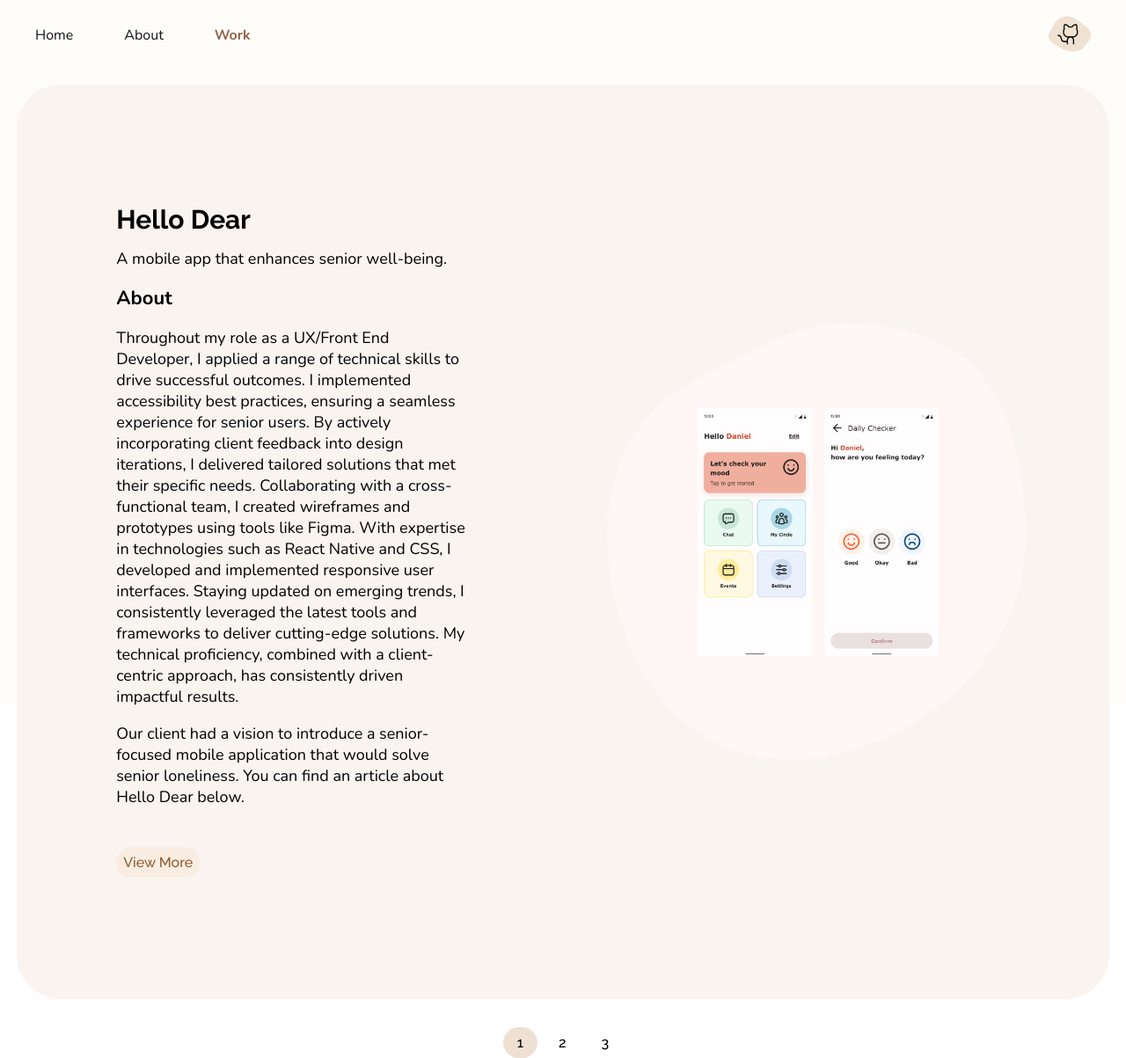
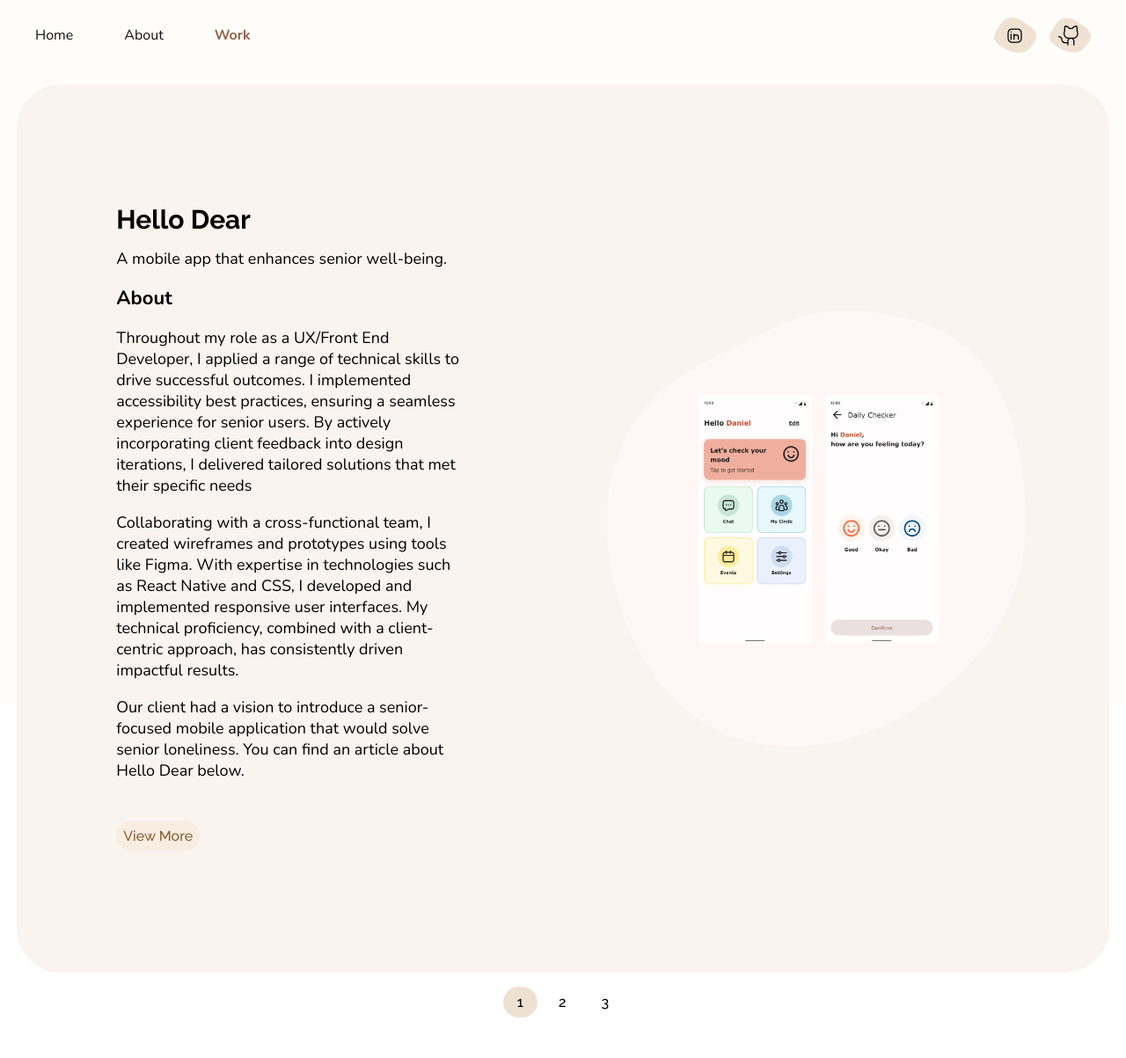
Before and after one commit to nasrafarah328-svg/portfolio, a React (Create React App) app: page /work in a window 1280 px wide. Shown: the whole page at 88% size. After the commit the page ends 1173 px from the top, so only its background shows below. Built offline with nearby package versions, Linux system fonts and the light colour scheme.

Commit message:
updated work page

```diff
--- a/src/components/About.js
+++ b/src/components/About.js
@@ -38,7 +38,7 @@ function About() {
             <span className="selection-text-wrapper-five">
               {" "}
               <a
-                href="https://drive.google.com/file/d/1k74KPqtyPzoX2yJsnWvD-BNBEubpryK4/view?usp=sharing"
+                href="https://drive.google.com/file/d/1EaEutey4NPwl92M7OZsCerBC6HfUaWNZ/view?usp=sharing"
                 target="_blank"
                 rel="noopener noreferrer"
               >
--- a/src/components/Home.js
+++ b/src/components/Home.js
@@ -89,10 +89,9 @@ function Home() {
               <SiCss3 className="skills-icon" />
               <SiJavascript className="skills-icon" />
               <SiReact className="skills-icon" />
-              <SiFirebase className="skills-icon" />
               <SiVisualstudio className="skills-icon" />
               <SiGit className="skills-icon" />
-              <SiNetlify className="skills-icon" />
+
             </p>
           </div>
           <div className="selection-row">
--- a/src/components/NavBar.js
+++ b/src/components/NavBar.js
@@ -51,13 +51,14 @@ function Navbar() {
           Work
         </a>
       </div>
-      <a href="https://github.com/Fara0197"rel="noreferrer" target="_blank">
-        <img
-          className={"selection-github"}
-          src={"Github.svg"}
-          alt=""
-        />
-      </a>
+      <div className="nav-right">
+        <a href="https://github.com/Fara0197" rel="noreferrer" target="_blank">
+          <img className="selection-github" src={"Link.svg"} alt="" />
+        </a>
+        <a href="https://github.com/Fara0197" rel="noreferrer" target="_blank">
+          <img src={"Github.svg"} alt="" />
+        </a>
+      </div>
 
       <div
         className="nav-right"
--- a/src/components/Work.js
+++ b/src/components/Work.js
@@ -8,7 +8,9 @@ const projects = [
     headerQuote: "A mobile app that enhances senior well-being.",
     subTitle: "About",
     description:
-      "Throughout my role as a UX/Front End Developer, I applied a range of technical skills to drive successful outcomes. I implemented accessibility best practices, ensuring a seamless experience for senior users. By actively incorporating client feedback into design iterations, I delivered tailored solutions that met their specific needs. Collaborating with a cross-functional team, I created wireframes and prototypes using tools like Figma. With expertise in technologies such as React Native and CSS, I developed and implemented responsive user interfaces. Staying updated on emerging trends, I consistently leveraged the latest tools and frameworks to deliver cutting-edge solutions. My technical proficiency, combined with a client-centric approach, has consistently driven impactful results.",
+      "Throughout my role as a UX/Front End Developer, I applied a range of technical skills to drive successful outcomes. I implemented accessibility best practices, ensuring a seamless experience for senior users. By actively incorporating client feedback into design iterations, I delivered tailored solutions that met their specific needs",
+    nextDescription:"Collaborating with a cross-functional team, I created wireframes and prototypes using tools like Figma. With expertise in technologies such as React Native and CSS, I developed and implemented responsive user interfaces. My technical proficiency, combined with a client-centric approach, has consistently driven impactful results.",
+
     moreText:
       "Our client had a vision to introduce a senior-focused mobile application that would solve senior loneliness. You can find an article about Hello Dear below.",
     imageSrc: "hello-dear.png",
@@ -21,9 +23,10 @@ const projects = [
     headerQuote: "A simple MP3 personalized playlist.",
     subTitle: "About",
     description:
-      "The Music Playlist is a fully functional HTML5 music player that allows users to play and control a playlist of MP3 files. It features a mobile-first design, complete with CSS animations, and is powered by JavaScript controls. ",
-    moreText:
-      "The playlist can be accessed through a user-friendly interface. Click the link below to view the playlist.",
+    "The Music Playlist is a fully functional HTML5 music player designed to provide an immersive and seamless music listening experience. With its user-friendly interface, users can effortlessly play and control a personalized playlist of MP3 files. The player boasts a mobile-first design, ensuring optimal performance on various devices, and is enhanced with captivating CSS animations that enhance the visual appeal.",
+    nextDescription:"Powered by JavaScript controls, the Music Playlist offers a range of interactive features, allowing users to navigate through their playlists, adjust volume, and easily switch between tracks. Experience my music playlist by clicking the link below and explore my favorite tunes with style and convenience.",
+
+
     imageSrc: "music.png",
     githubLink: "https://nasra-playlist.netlify.app/",
   },
@@ -31,10 +34,11 @@ const projects = [
     title: "CareSpace",
     headerQuote: "Senior Care App Case Study.",
     subTitle: "About",
+    nextDescription:
+    "By putting the needs and preferences of seniors and caregivers at the forefront, I successfully crafted a senior care app that promotes ease of use, accessibility, and overall well-being.",
     description:
-      "Witness how I applied user-centered methodologies, inclusive design principles, and iterative improvements to enhance the experience for seniors and their caregivers.",
-    moreText:
-      "Discover my compelling case study on the UX design process of a senior care app, by clicking on the link below.",
+      "Delve into my compelling case study, where I share in-depth insights into the UX design process behind the senior care app. Discover how I navigated through the challenges and complexities of designing for a unique demographic, and explore the innovative solutions and thoughtful design choices that emerged from this journey. Click on the link below to gain valuable insights and be inspired by the transformative potential of user-centered design in the realm of senior care.",
+
     imageSrc: "carespace.png",
     githubLink:
       "https://docs.google.com/presentation/d/142ijd0A59bza0p0cSW5b2Cp_3g6fa-fH8Zx5KHzjtRM/edit?usp=share_link",
@@ -46,6 +50,7 @@ function Project({
   headerQuote,
   subTitle,
   description,
+  nextDescription,
   moreText,
   imageSrc,
   githubLink,
@@ -57,6 +62,7 @@ function Project({
         <h2 className="selection-project-headerQuote">{headerQuote}</h2>
         <h2 className="selection-project-subTitle">{subTitle}</h2>
         <p className="selection-project-description">{description}</p>
+        <p className="selection-project-description">{nextDescription}</p>
         <p className="selection-project-moreText">{moreText}</p>
         <h5 className="github-link">
           <a href={githubLink} target="_blank" rel="noopener noreferrer">
@@ -102,7 +108,9 @@ function CustomPagination() {
             headerQuote={project.headerQuote}
             subTitle={project.subTitle}
             description={project.description}
+            nextDescription={project.nextDescription}
             moreText={project.moreText}
+
             imageSrc={project.imageSrc}
             githubLink={project.githubLink}
           />
--- a/src/components/navbar.css
+++ b/src/components/navbar.css
@@ -4,6 +4,9 @@
   align-items: center;
   height: 80px;
   padding: 0 40px;
+}
+.nav-right a:not(:last-child) {
+  margin-right: 5px;
 }
 
 .nav-left {
@@ -19,24 +22,25 @@
   font-family: "Nunito";
   margin-right: 18px;
 }
+
 .nav-left a.active {
   font-weight: bold;
   color: #946247;
 }
 
+.nav-right {
+  display: flex;
+  align-items: center;
+  gap: 10px;
+}
 
-.nav-right {
-  margin-left: auto;
+.nav-right a {
+  display: flex;
+  align-items: center;
 }
 
 .nav-right img {
   height: 40px;
-  display: block;
-  margin: auto;
-}
-
-.dropdown-icon {
-  display: none;
 }
 
 .dropdown-menu {
@@ -59,7 +63,6 @@
   font-family: 'Nunito', Helvetica;
   font-size: 16px;
   margin-bottom: 10px;
-
 }
 
 .hamburger {
--- a/src/components/work.css
+++ b/src/components/work.css
@@ -52,6 +52,7 @@
 }
 
 .selection-project-image {
+  height: 300px;
   object-fit: contain;
 }
 
@@ -76,7 +77,7 @@
 .pagination {
   display: flex;
   justify-content: center;
-  margin-top: 1rem;
+  padding-bottom: 1rem;
 }
 
 .pagination-item {
@@ -90,6 +91,7 @@
   border: none;
   background-color: transparent;
   transition: background-color 0.3s ease;
+
 }
 
 .pagination-item:hover {
```
Also changed, not shown: public/link.svg (added).
